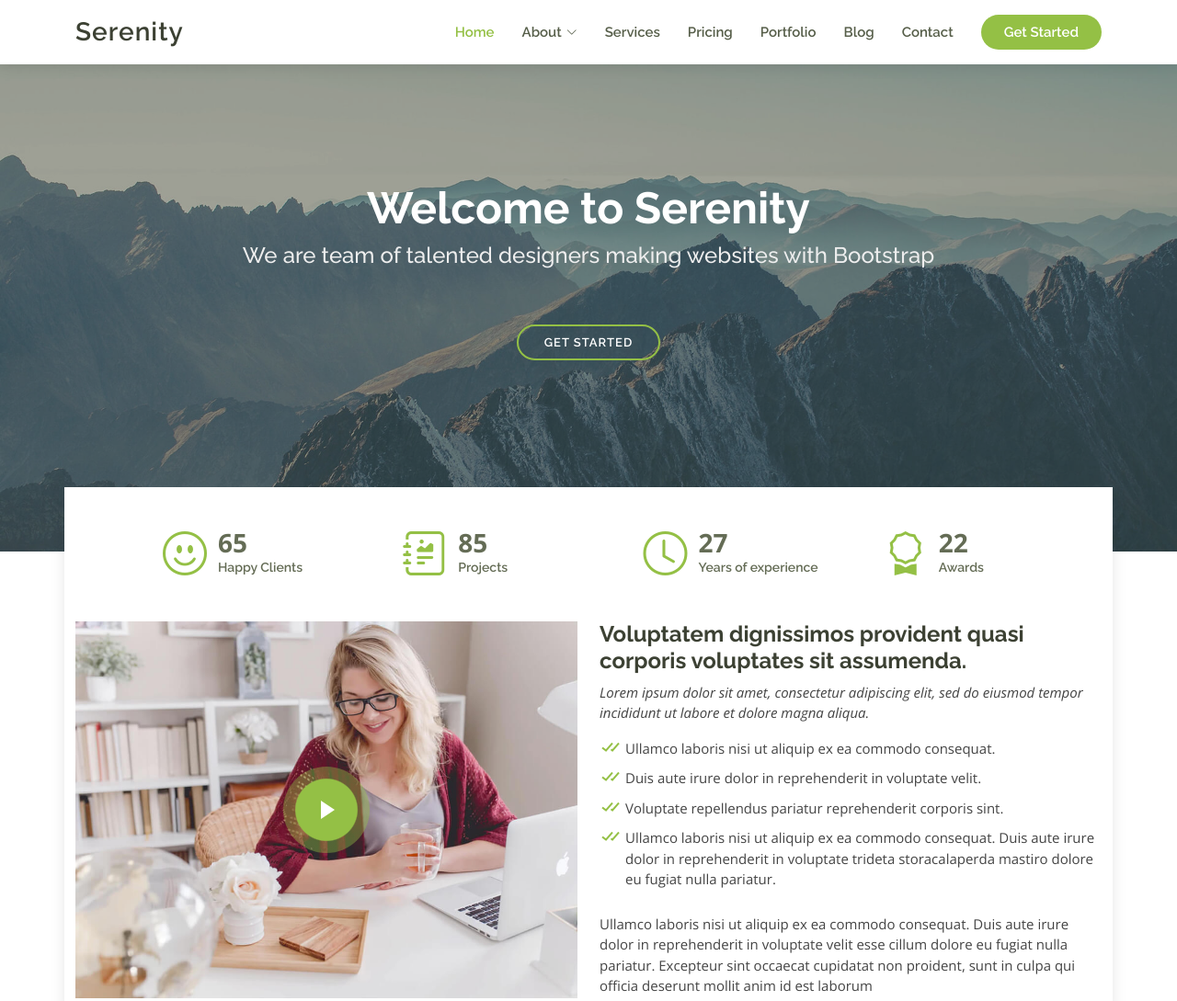
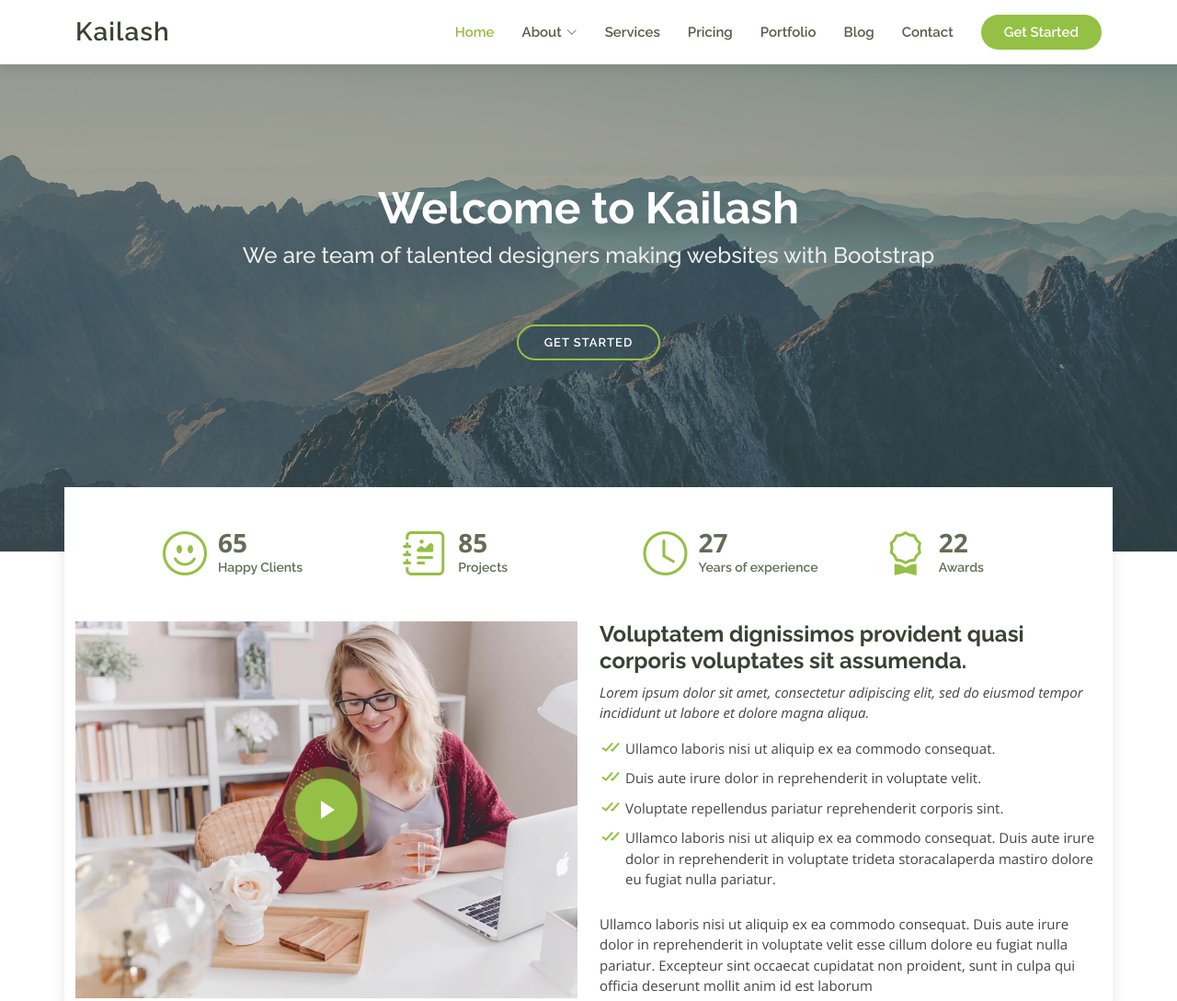
Before and after one commit to VikkiSinghs/test.github.io, a plain HTML site: page index.html in a window 1280 px wide. Shown: the top 1089 px of the page at 92% size. Drawn offline with nearby package versions, Linux system fonts and the light colour scheme.

Commit message:
Update index.html

```diff
--- a/index.html
+++ b/index.html
@@ -42,7 +42,7 @@
     <div class="container d-flex align-items-center justify-content-between">
 
       <div class="logo">
-        <h1 class="text-light"><a href="index.html">Serenity</a></h1>
+        <h1 class="text-light"><a href="index.html">Kailash</a></h1>
         <!-- Uncomment below if you prefer to use an image logo -->
         <!-- <a href="index.html"><img src="assets/img/logo.png" alt="" class="img-fluid"></a>-->
       </div>
@@ -82,7 +82,7 @@
   <!-- ======= Hero Section ======= -->
   <section id="hero">
     <div class="hero-container" data-aos="fade-up">
-      <h1>Welcome to Serenity</h1>
+      <h1>Welcome to Kailash</h1>
       <h2>We are team of talented designers making websites with Bootstrap</h2>
       <a href="#about" class="btn-get-started scrollto">Get Started</a>
     </div>
```
